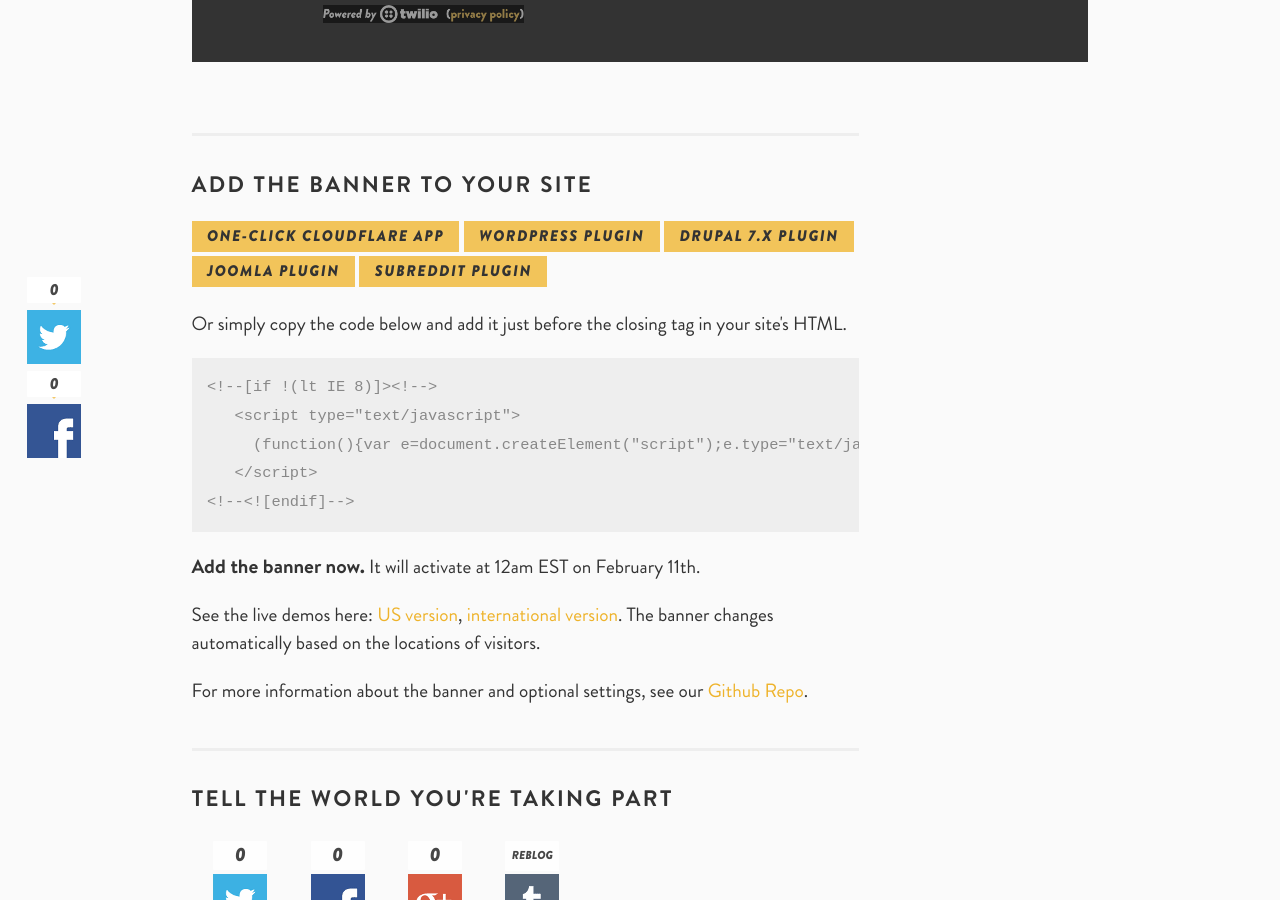
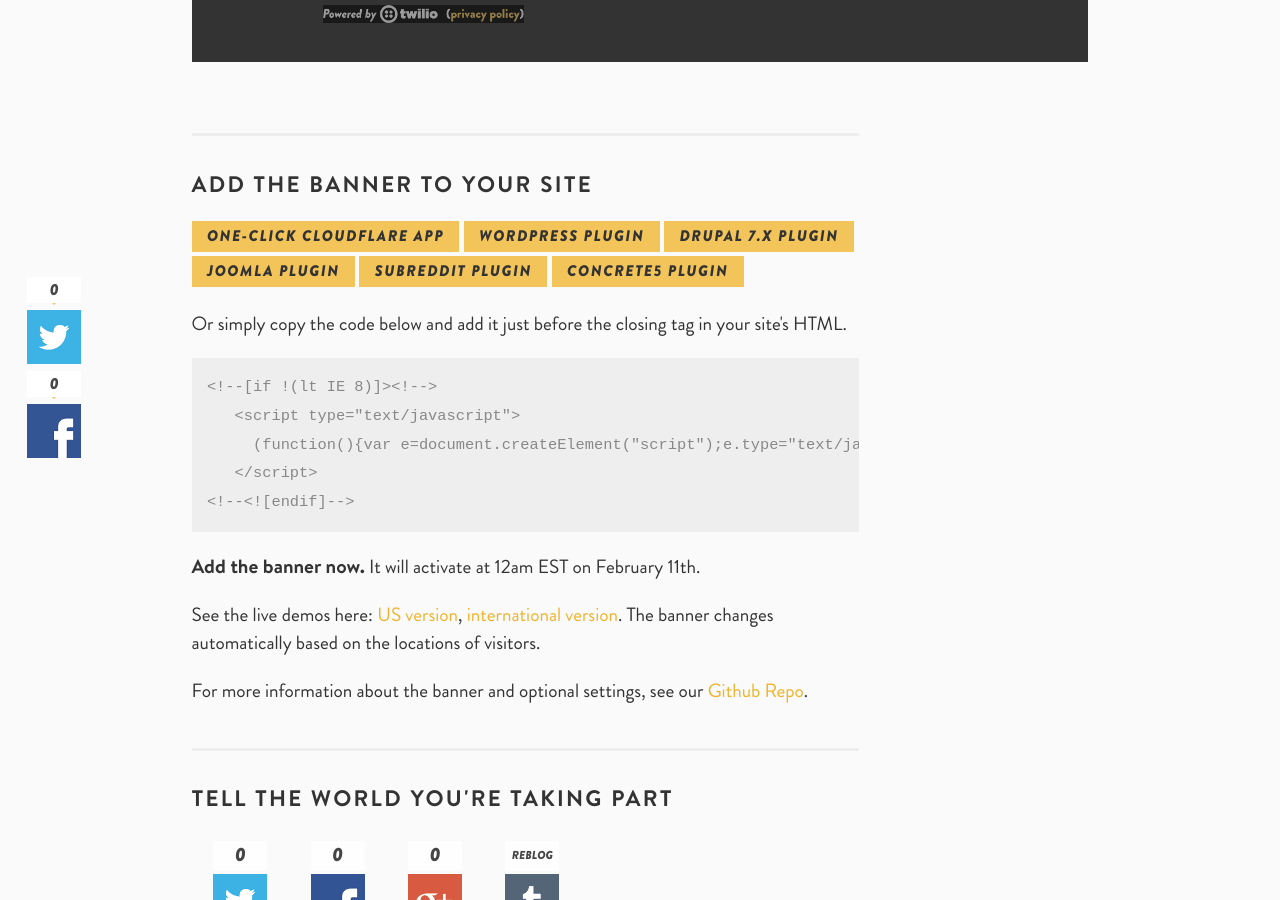
Before and after one commit to tfrce/thedaywefightback, a Jekyll site: the page built from index.html, in a window 1280 px wide and 900 px high, scrolled down 3487 px. Built offline with Jekyll 4.4.1, drawn with Linux system fonts in a browser that asks for light colours; Markdown is read by kramdown in place of the engine named in the settings; comment, search, counter and statistics services are not loaded.

Commit message:
Concrete5 plugin

```diff
--- a/_layouts/home.html
+++ b/_layouts/home.html
@@ -267,6 +267,7 @@
 						<li><a href="https://github.com/mrjameshamilton/thedaywefightback.drupal">Drupal 7.x Plugin</a></li>
 						<li><a href="https://github.com/betweenbrain/tdwfb/archive/master.zip">Joomla Plugin</a></li>
 						<li><a href="https://github.com/tfrce/thedaywefightback.js/blob/gh-pages/SUBREDDIT.md">Subreddit plugin</a></li>
+						<li><a href="http://www.concrete5.org/marketplace/addons/the-day-we-fight-back/">Concrete5 plugin</a></li>
 					</ul>
 
 					<p>Or simply copy the code below and add it just before the closing </body> tag in your site's HTML.</p>
```
